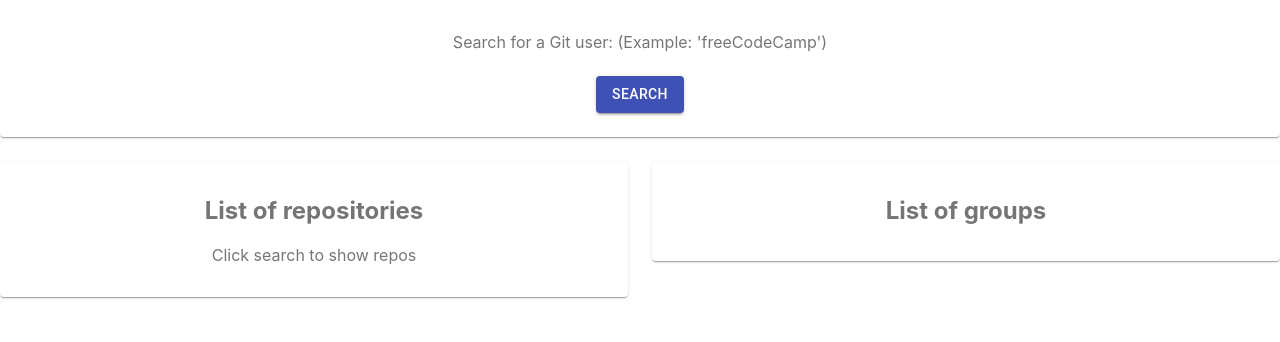
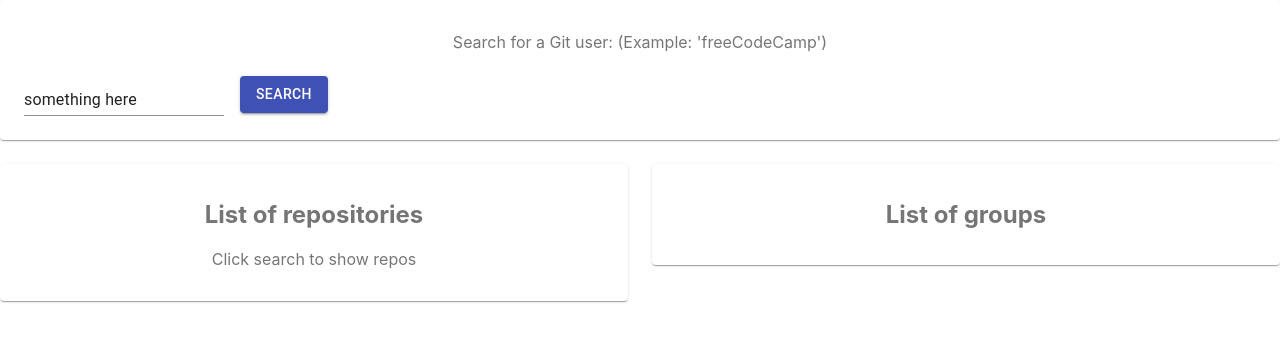
Before and after one commit to dotslashbin/gatehub, a React (Create React App) app: page / in a window 1280 px wide. Shown: the top 342 px of the page. Built offline with nearby package versions, Linux system fonts and the light colour scheme.

Commit message:
implemented search field together with button

```diff
--- a/src/App.js
+++ b/src/App.js
@@ -5,8 +5,8 @@ import Grid from '@material-ui/core/Grid'
 import * as serviceWorker from './serviceWorker'
 
 /** COMPONENTS */
-import GitSearcher from './components/Gitsearcher'
 import RepoList from './components/Repolister'
+import SearchField from './components/searchField'
 
 const useStyles = makeStyles(theme => ({
 	root: {
@@ -27,7 +27,7 @@ function App() {
 					<Grid item xs={12}>
 						<Paper className={classes.paper}>
 							<p>Search for a Git user: (Example: 'freeCodeCamp')</p>
-							<GitSearcher />
+							<SearchField />
 						</Paper>
 					</Grid>
 					<Grid item xs={12} sm={6}>
--- a/src/components/Gitsearcher.jsx
+++ b/src/components/Gitsearcher.jsx
@@ -26,13 +26,13 @@ const useStyles = makeStyles(theme => ({
   }));
 
 
-let searchButton = ({ searchUserData }) => {
+let searchButton = ({ searchUserData, searchString }) => {
 
 	const classes = new useStyles()
 
 	return (
 		<div>
-			<Button variant="contained" color="primary" className={classes.button} onClick={ () => searchUserData('dotslashbin') }>Search</Button>
+			<Button variant="contained" color="primary" className={classes.button} onClick={ () => searchUserData(searchString) }>Search</Button>
 		</div>
 	)
 }
--- /dev/null
+++ b/src/components/searchField.jsx
@@ -0,0 +1,42 @@
+import React, { useState } from 'react'
+import { makeStyles } from '@material-ui/core/styles';
+import TextField from '@material-ui/core/TextField';
+import GitSearcher from './Gitsearcher'
+
+const useStyles = makeStyles(theme => ({
+	container: {
+	  display: 'flex',
+	  flexWrap: 'wrap',
+	},
+	textField: {
+	  marginLeft: theme.spacing(1),
+	  marginRight: theme.spacing(1),
+	  width: 200,
+	},
+  }));
+
+export default function SearchField() {
+	const classes = useStyles()
+
+	const [values, setValues] = useState({
+		search_string: 'something here'
+	})
+
+	const handleChange = search_string => event => {
+		setValues({ ...values, [search_string]: event.target.value });
+	};
+
+	return (
+		<form className={classes.container} autoComplete="off" noValidate>
+			<TextField
+				id="standard-name"
+				label=""
+				className={classes.textField}
+				value={values.search_string}
+				onChange={handleChange('search_string')}
+				margin="normal"
+			/>
+			<GitSearcher searchString={values.search_string} />
+		</form>
+	)
+}
```
